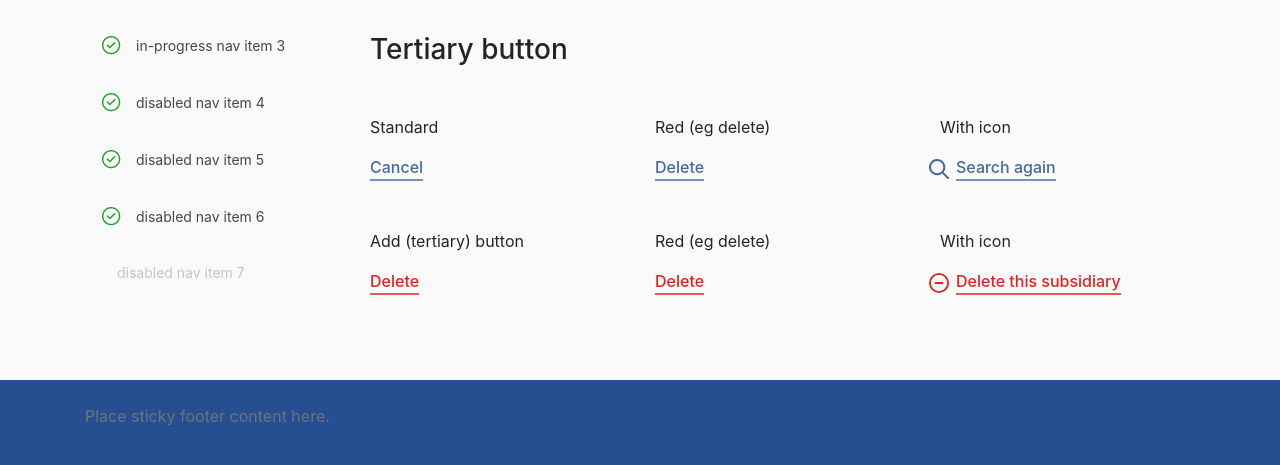
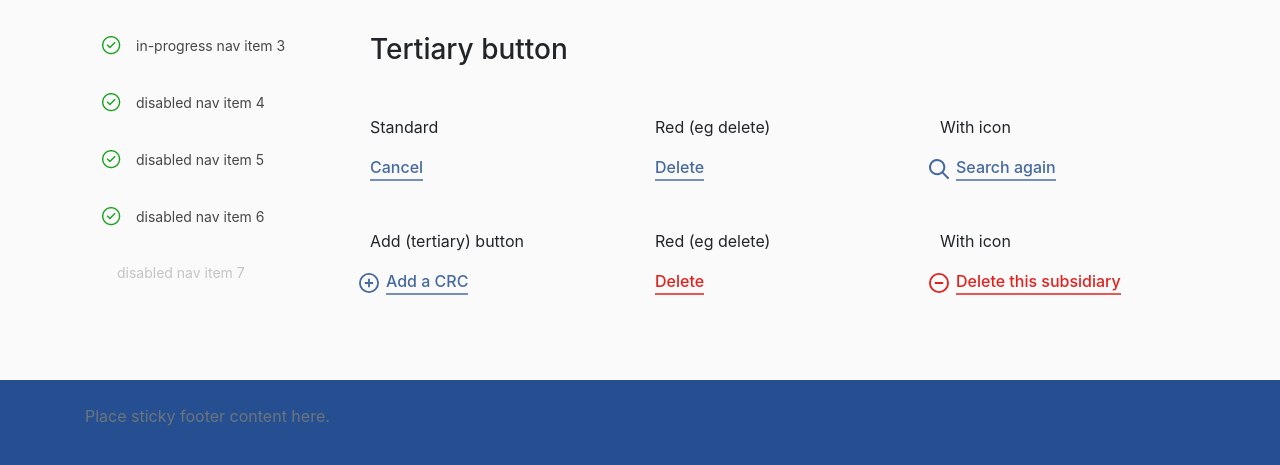
Before and after one commit to AUSGov/rdti-test, a website built with webpack: page src/buttons.html in a window 1280 px wide. Shown: the part 289-754 px from the top of the page. Built offline with nearby package versions, Linux system fonts and the light colour scheme.

Commit message:
new button

```diff
--- a/src/buttons.html
+++ b/src/buttons.html
@@ -93,7 +93,7 @@
 
             <div class="col">
               <p>Add (tertiary) button</p>
-              <button class="tertiaryBtn delete">Delete</button>
+              <button class="tertiaryBtn withIcon add"><i class="addOne"></i>Add a CRC</button>
             </div>
 
             <div class="col">
--- a/src/scss/_buttons.scss
+++ b/src/scss/_buttons.scss
@@ -100,6 +100,9 @@
     &.minus {
         background: url('../public/images/icon-minus.svg') no-repeat;
     }
+    &.addOne {
+        background: url('../public/images/icon-plus.svg') no-repeat;
+    }
 }
 
 .delete {
@@ -116,8 +119,9 @@
         border-bottom: 0.125em solid #C60200;
         filter: drop-shadow(0 0.15em 0.5em $darkGrey);
     }
+}
 
-}
+
 /*
 &.withIcon {
     margin-left: 1rem;
@@ -134,9 +138,6 @@
     }
 }
 */
-
-
-
 
 
 .buttonGroup {
```
